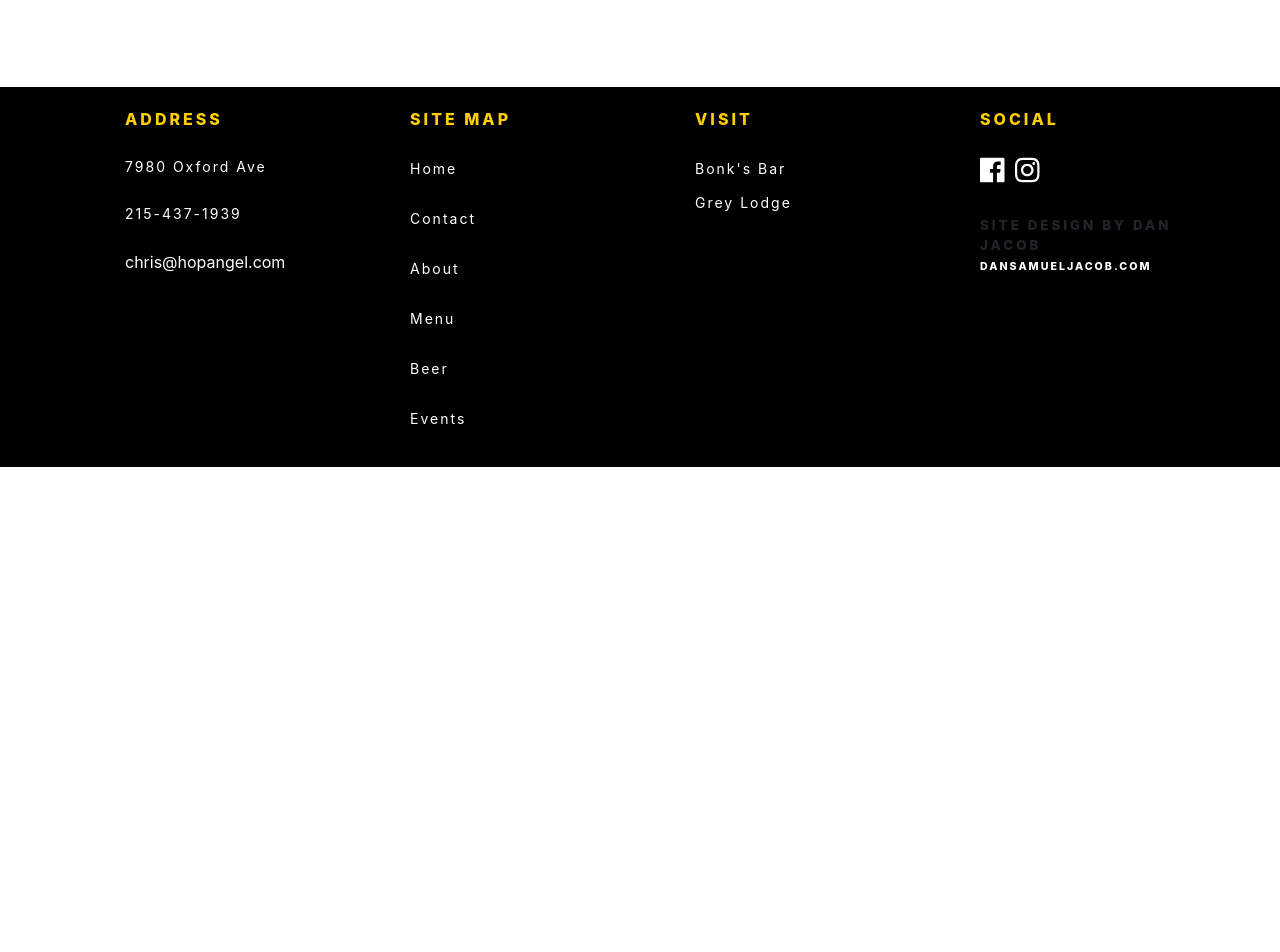
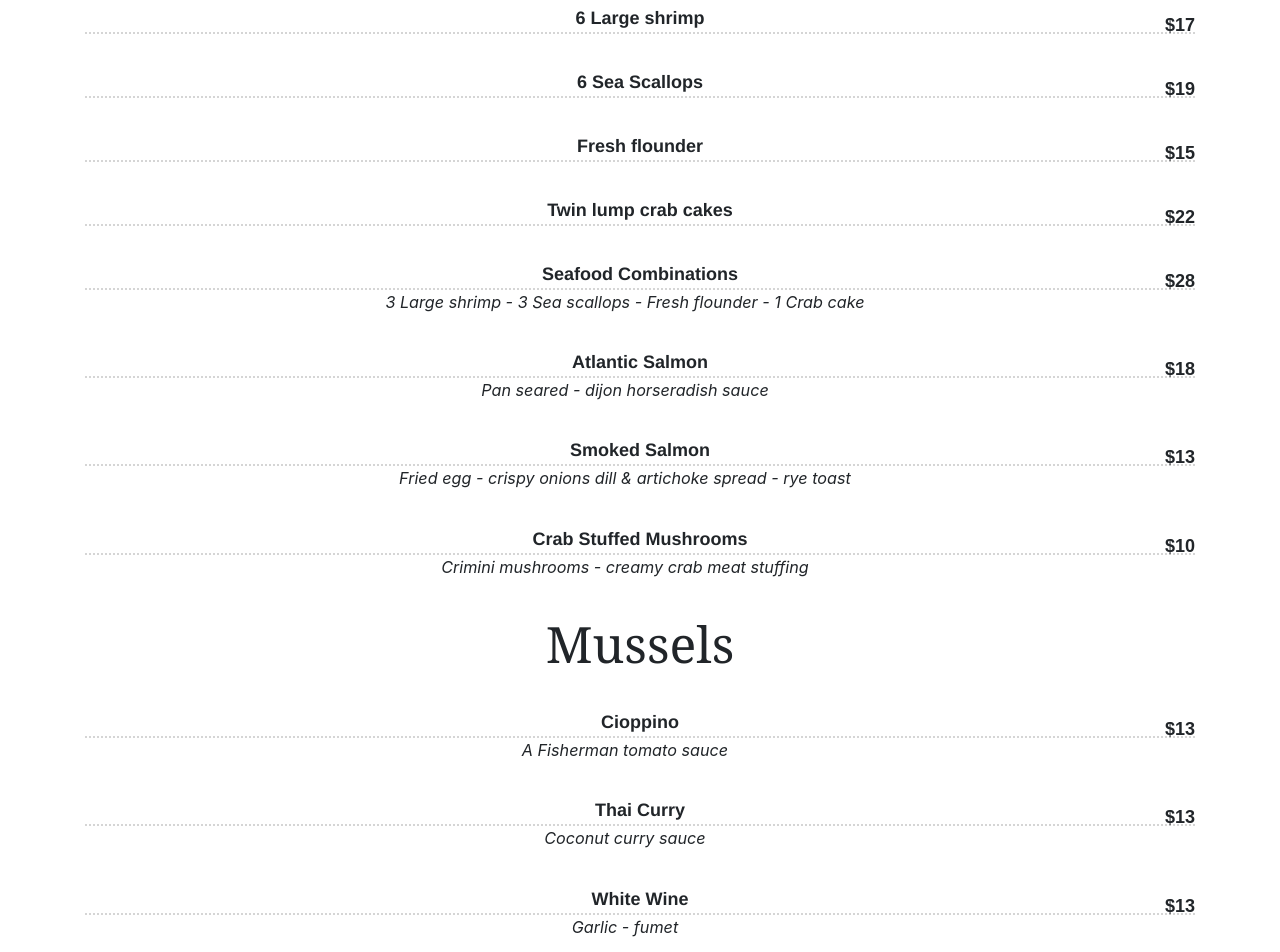
Before and after one commit to DanJacobCodes/Hop-Angel-Site-Redesign, an Angular app: page /menu in a window 1280 px wide. Shown: the part 5740-6692 px from the top of the page. Before the commit the page ends 6207 px from the top, so only its background shows below. Built offline with nearby package versions, Linux system fonts and the light colour scheme; a web font is replaced by a local one.

Commit message:
add all menu sections aside from brunch menu

```diff
--- a/src/app/menu/menu.component.html
+++ b/src/app/menu/menu.component.html
@@ -566,4 +566,169 @@ sauerkraut -  75¢
       </div>
 
 
+
+
+
+      <div class="menu-section">
+      <h2 class="menu-section-title">Seafood Entrees</h2>
+      <p>- Served with two sides-</p>
+      <p><b>Breaded & Golden Fried or Broiled in Brown Butter</b></p>
+      <!-- Item starts -->
+      <div class="menu-item">
+         <div class="menu-item-name">
+            6 Large shrimp
+         </div>
+         <div class="menu-item-price">
+            $17
+         </div>
+         <div class="menu-item-description">
+         </div>
+      </div>
+      <!-- Item ends -->
+      <!-- Item starts -->
+      <div class="menu-item">
+         <div class="menu-item-name">
+            6 Sea Scallops
+         </div>
+         <div class="menu-item-price">
+            $19
+         </div>
+         <div class="menu-item-description">
+         </div>
+      </div>
+       <div class="menu-item">
+         <div class="menu-item-name">
+            Fresh flounder
+         </div>
+         <div class="menu-item-price">
+            $15
+         </div>
+         <div class="menu-item-description">
+         </div>
+      </div>
+      <div class="menu-item">
+         <div class="menu-item-name">
+           Twin lump crab cakes
+         </div>
+         <div class="menu-item-price">
+            $22
+         </div>
+         <div class="menu-item-description">
+         </div>
+      </div>
+      <div class="menu-item">
+         <div class="menu-item-name">
+           Seafood Combinations
+         </div>
+         <div class="menu-item-price">
+            $28
+         </div>
+         <div class="menu-item-description">
+           3 Large shrimp - 3 Sea scallops - Fresh flounder - 1 Crab cake
+         </div>
+      </div>
+
+        <div class="menu-item">
+         <div class="menu-item-name">
+         	Atlantic Salmon
+         </div>
+         <div class="menu-item-price">
+            $18
+         </div>
+         <div class="menu-item-description">
+        Pan seared - dijon horseradish sauce
+         </div>
+      </div>
+
+      <!-- Missing Crab Imperial not clear what the details are -->
+
+        <div class="menu-item">
+         <div class="menu-item-name">
+          Smoked Salmon
+         </div>
+         <div class="menu-item-price">
+            $13
+         </div>
+         <div class="menu-item-description">
+           Fried egg - crispy onions
+
+dill & artichoke spread - rye toast
+         </div>
+      </div>
+
+        <div class="menu-item">
+         <div class="menu-item-name">
+           Crab Stuffed Mushrooms</div>
+         <div class="menu-item-price">
+            $10
+         </div>
+         <div class="menu-item-description">
+          Crimini mushrooms - creamy crab meat stuffing
+         </div>
+      </div>
+
+
+       <div class="menu-section">
+      <h2 class="menu-section-title">Mussels </h2>
+      <!-- Item starts -->
+      <div class="menu-item">
+         <div class="menu-item-name">
+           Cioppino
+         </div>
+         <div class="menu-item-price">
+            $13
+         </div>
+         <div class="menu-item-description">
+         	A Fisherman tomato sauce
+         </div>
+      </div>
+
+       <div class="menu-item">
+         <div class="menu-item-name">
+           Thai Curry
+         </div>
+         <div class="menu-item-price">
+            $13
+         </div>
+         <div class="menu-item-description">
+         	Coconut curry sauce
+         </div>
+      </div>
+
+       <div class="menu-item">
+         <div class="menu-item-name">
+           White Wine
+         </div>
+         <div class="menu-item-price">
+            $13
+         </div>
+         <div class="menu-item-description">
+         	Garlic - fumet
+         </div>
+      </div>
+  </div>
+
+
+
+<div class="menu-section">
+      <h2 class="menu-section-title">Kids Menu </h2>
+      <p>Kids 10 and under</p>
+      <!-- Item starts -->
+      <div class="menu-item">
+         <div class="menu-item-name">
+           Chicken Fingers
+          <br>Hot Dog
+          <br>Grilled Cheese
+          <br>Cheese Burger
+          <br>Macaroni and Cheese
+         </div>
+      </div>
+
+
+
+  </div>
+
+
+
+
 </div>
```
